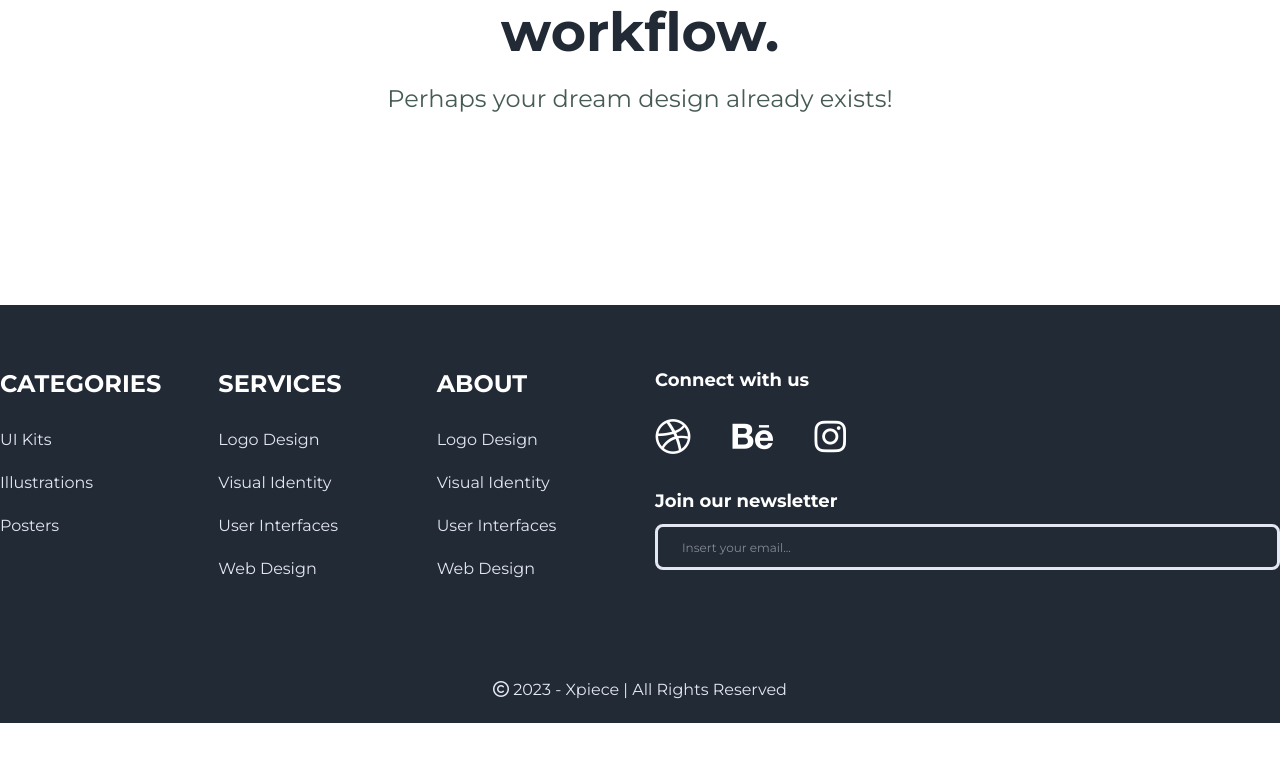
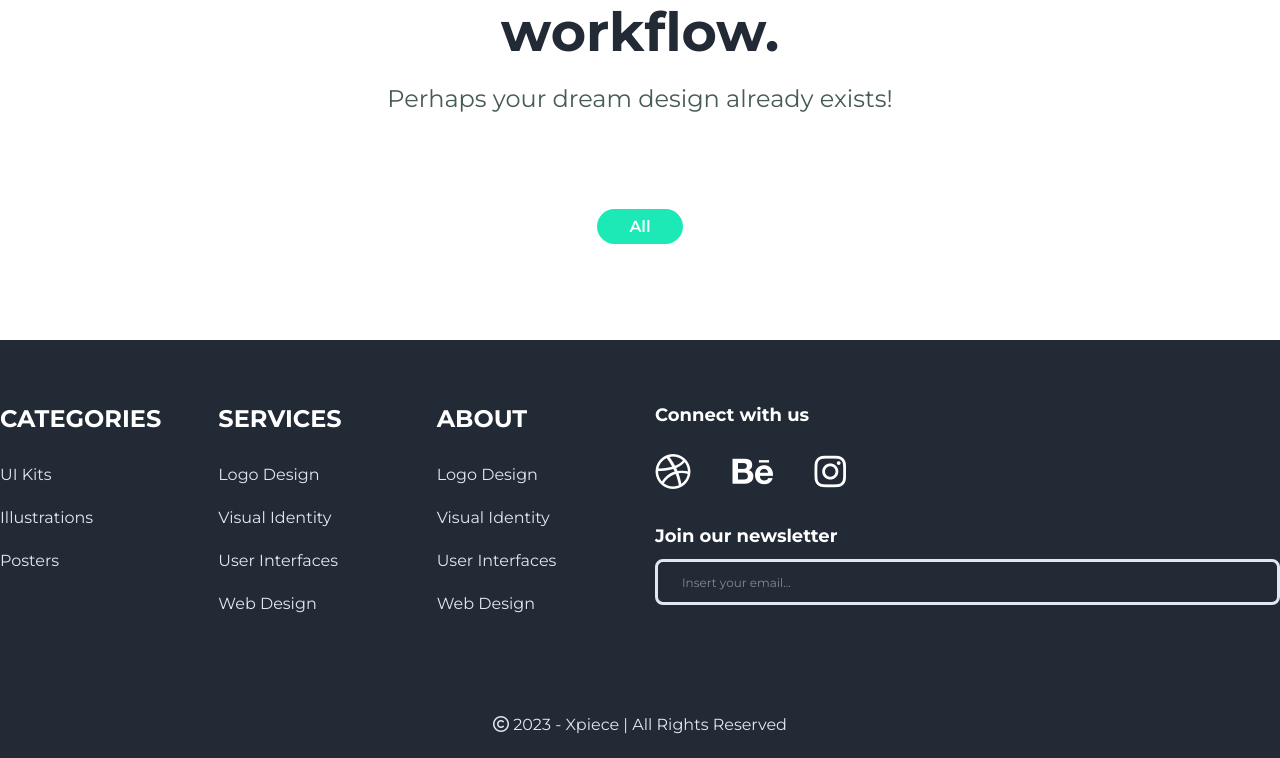
Before and after one commit to JeffersonRolino/xpiece, a Django app: page / in a window 1280 px wide. Shown: the part 299-1057 px from the top of the page. Before the commit the page ends 1022 px from the top, so only its background shows below. Run offline with Django 4.2, Linux system fonts and the light colour scheme; data that the repository does not hold is empty.

Commit message:
Adicionado navbar listando categorias de forma automática

```diff
--- a/templates/product/list.html
+++ b/templates/product/list.html
@@ -7,6 +7,16 @@
             <h2>Improve your development workflow.</h2>
             <h5>Perhaps your dream design already exists!</h5>
         </div>
+    </section>
+
+    <section class="grid-container">
+        <nav class ="categories-nav">
+                <a href="{% url 'shop:product_list' %}" class="active">All</a>
+
+            {% for category in categories %}
+                    <a href="{{ category.get_absolute_url}}">{{ category.name }}</a>
+            {% endfor %}
+        </nav>
     </section>
 
     <main class="product-list grid-container">
--- a/templates/static/css/styles.css
+++ b/templates/static/css/styles.css
@@ -305,14 +305,52 @@ footer {
     font-weight: var(--font-weight-regular);
 }
 
+
+/*************************************************************************
+  Categories Navbar
+**************************************************************************/
+
+.categories-nav {
+    grid-column: 4 / span 6;
+    justify-self: center;
+    align-items: center;
+    display: flex;
+    flex-direction: row;
+    padding: 32px;
+}
+
+.categories-nav a {
+    display: block;
+    min-width: 80px;
+    padding: 8px 32px;
+    margin: 0 8px;
+    border: 1px solid var(--color-dark);
+    text-align: center;
+    border-radius: 32px;
+    text-decoration: none;
+    color: var(--color-gray);
+    font-size: var(--font-size-p);
+    font-weight: var(--font-weight-semi-bold);
+}
+
+.categories-nav a:hover {
+    border: 1px solid var(--color-primary);
+}
+
+.categories-nav a.active {
+    border: none;
+    background-color: var(--color-primary);
+    color: var(--color-white);
+}
+
 /*************************************************************************
   Shop
 **************************************************************************/
 
 /* Product List */
-.product-list {
+/* .product-list {
     padding-top: 64px;
-}
+} */
 
 .product-card {
     grid-column: span 3;
```
